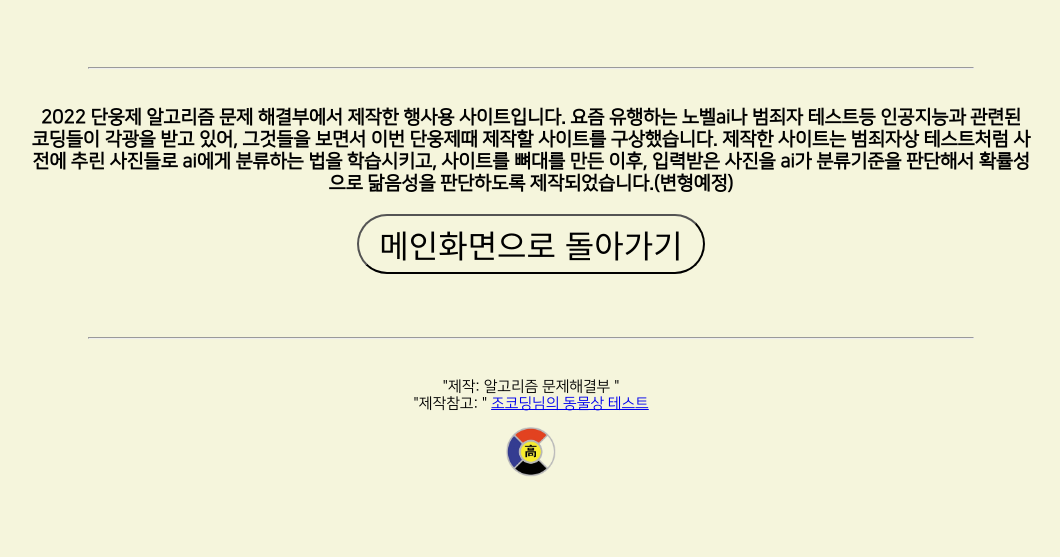
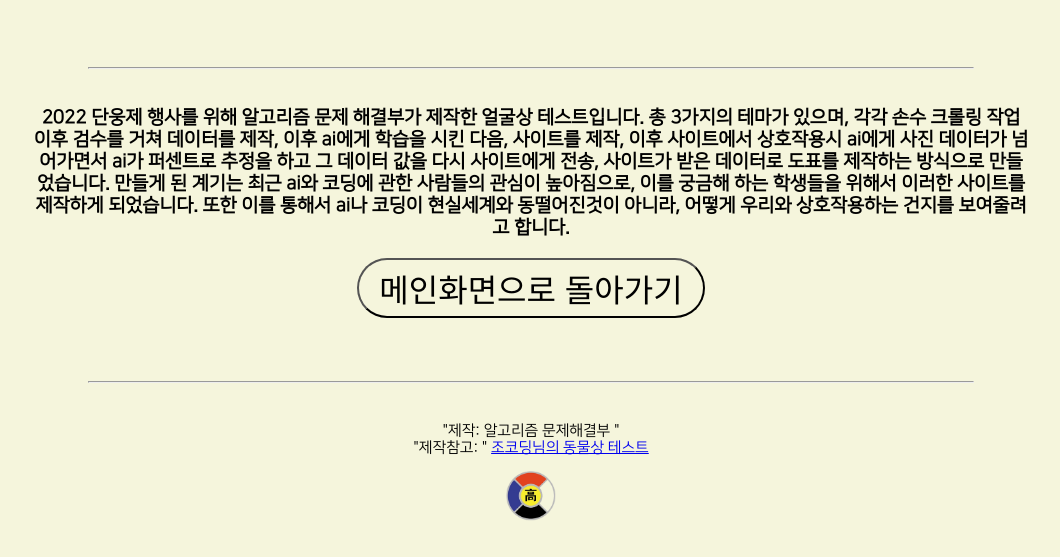
Before and after one commit to jslkr2707/Face-recognition-test, a plain HTML site: page intro/intro.html in a window 1280 px wide. Shown: the part 243-800 px from the top of the page, without its empty margins (109-1169 px from the left). Drawn offline with Linux system fonts and the light colour scheme.

Commit message:
Update intro.html

```diff
--- a/intro/intro.html
+++ b/intro/intro.html
@@ -17,12 +17,10 @@
         <hr size="0.5" width="70%" align="center" style="margin-bottom: 1.2em; margin-top: 0px">
 
     <h3>
-        2022 단웅제 알고리즘 문제 해결부에서 제작한 행사용 사이트입니다.
-        요즘 유행하는 노벨ai나 범죄자 테스트등 인공지능과 관련된 코딩들이 각광을 받고 있어,
-        그것들을 보면서 이번 단웅제때 제작할 사이트를 구상했습니다.
-        제작한 사이트는 범죄자상 테스트처럼 사전에 추린 사진들로 ai에게 분류하는 법을 학습시키고,
-        사이트를 뼈대를 만든 이후,
-        입력받은 사진을 ai가 분류기준을 판단해서 확률성으로 닮음성을 판단하도록 제작되었습니다.(변형예정)
+        2022 단웅제 행사를 위해 알고리즘 문제 해결부가 제작한 얼굴상 테스트입니다. 총 3가지의 테마가 있으며, 각각 손수 크롤링 작업 이후 검수를 거쳐 데이터를 제작,
+        이후 ai에게 학습을 시킨 다음, 사이트를 제작, 이후 사이트에서 상호작용시 ai에게 사진 데이터가 넘어가면서 ai가 퍼센트로 추정을 하고 그 데이터 값을 다시 사이트에게 전송,
+        사이트가 받은 데이터로 도표를 제작하는 방식으로 만들었습니다. 만들게 된 계기는 최근 ai와 코딩에 관한 사람들의 관심이 높아짐으로, 이를 궁금해 하는 학생들을 위해서
+        이러한 사이트를 제작하게 되었습니다. 또한 이를 통해서 ai나 코딩이 현실세계와 동떨어진것이 아니라, 어떻게 우리와 상호작용하는 건지를 보여줄려고 합니다.
         </h3>
         <button onclick="goBack()">메인화면으로 돌아가기</button>
 <script>
```
